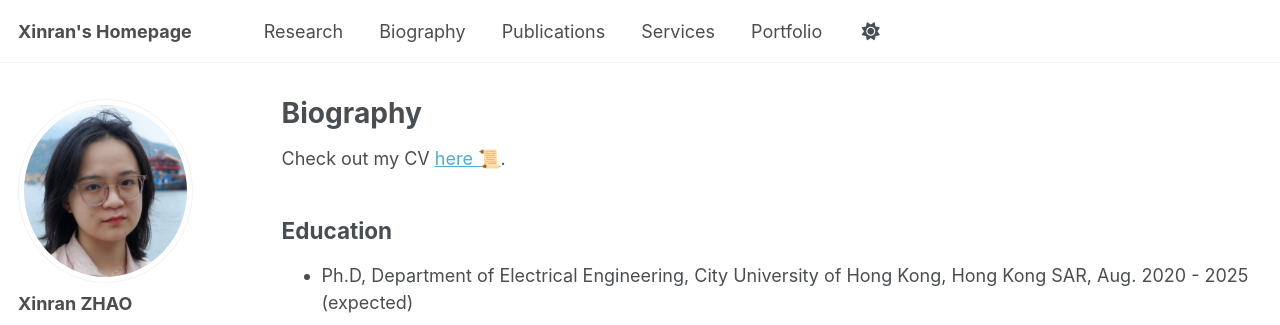
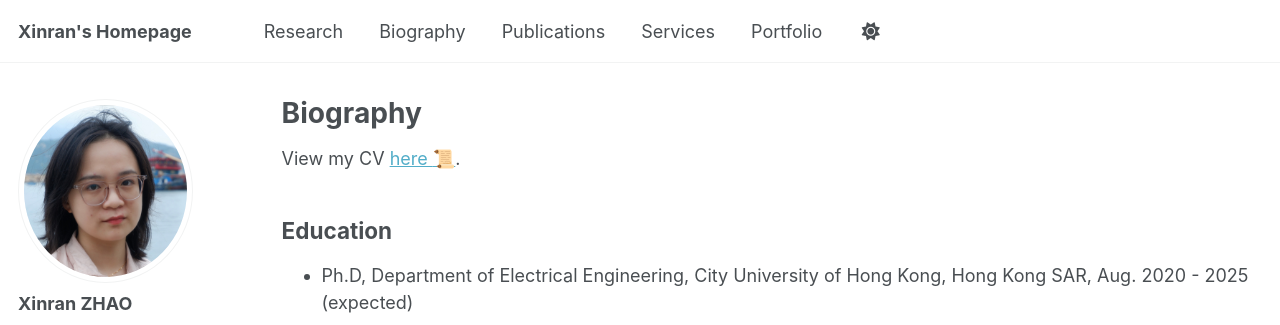
Before and after one commit to Joyxr/Joyxr.github.io, a Jekyll site: the page built from _pages/cv.md, in a window 1280 px wide and 1003 px high. Shown: the top 325 px of the window. Built offline with Jekyll 4.4.1, drawn with Linux system fonts in a browser that asks for light colours; emoji names are drawn with the system emoji font; some web fonts are replaced.

Commit message:
update cv

```diff
--- a/_pages/cv.md
+++ b/_pages/cv.md
@@ -5,7 +5,7 @@ permalink: /cv/
 author_profile: true
 ---
 
-Check out my CV [here :scroll:](https://joyxr.github.io/files/cv_2025_XinranZHAO.pdf).
+View my CV [here :scroll:](https://joyxr.github.io/files/cv_2025_XinranZHAO.pdf).
 
 ## Education
 * Ph.D, Department of Electrical Engineering, City University of Hong Kong, Hong Kong SAR, Aug. 2020 - 2025 (expected)
```
Also changed, not shown: 1 other file.
